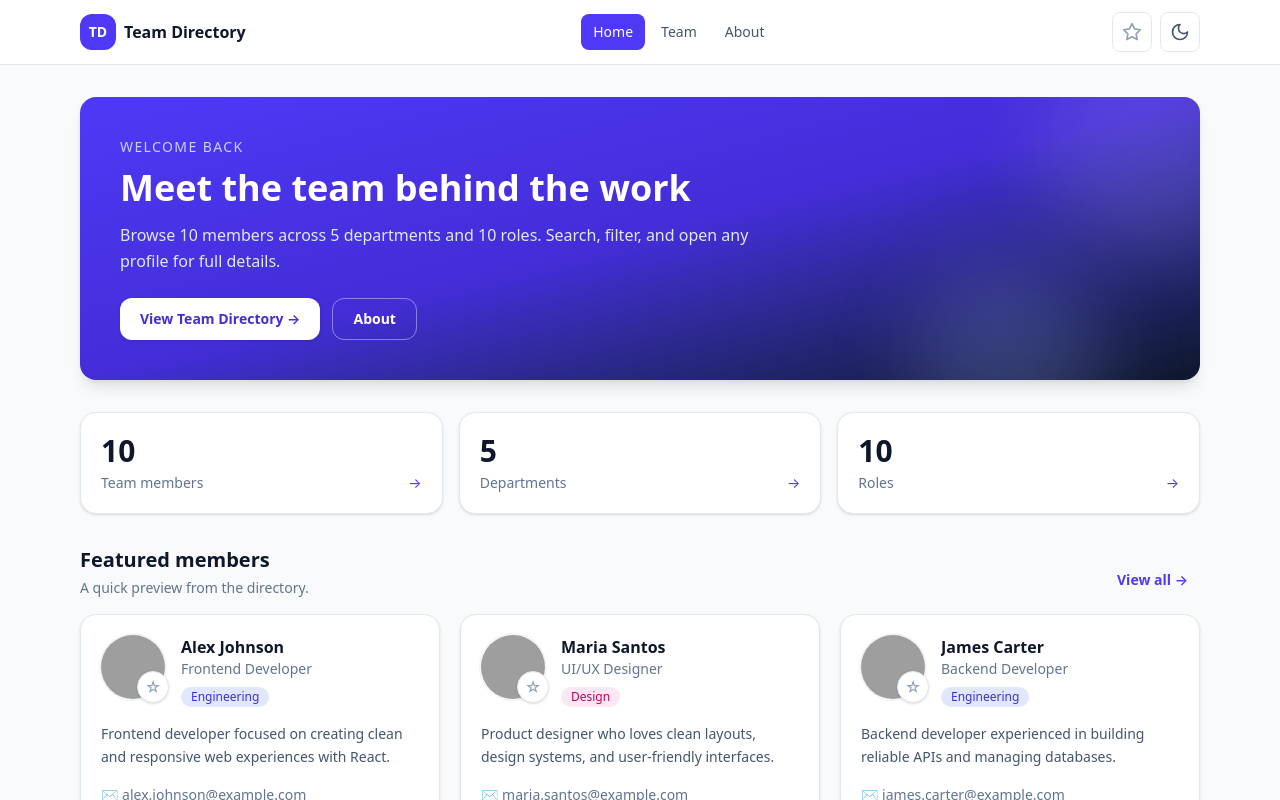
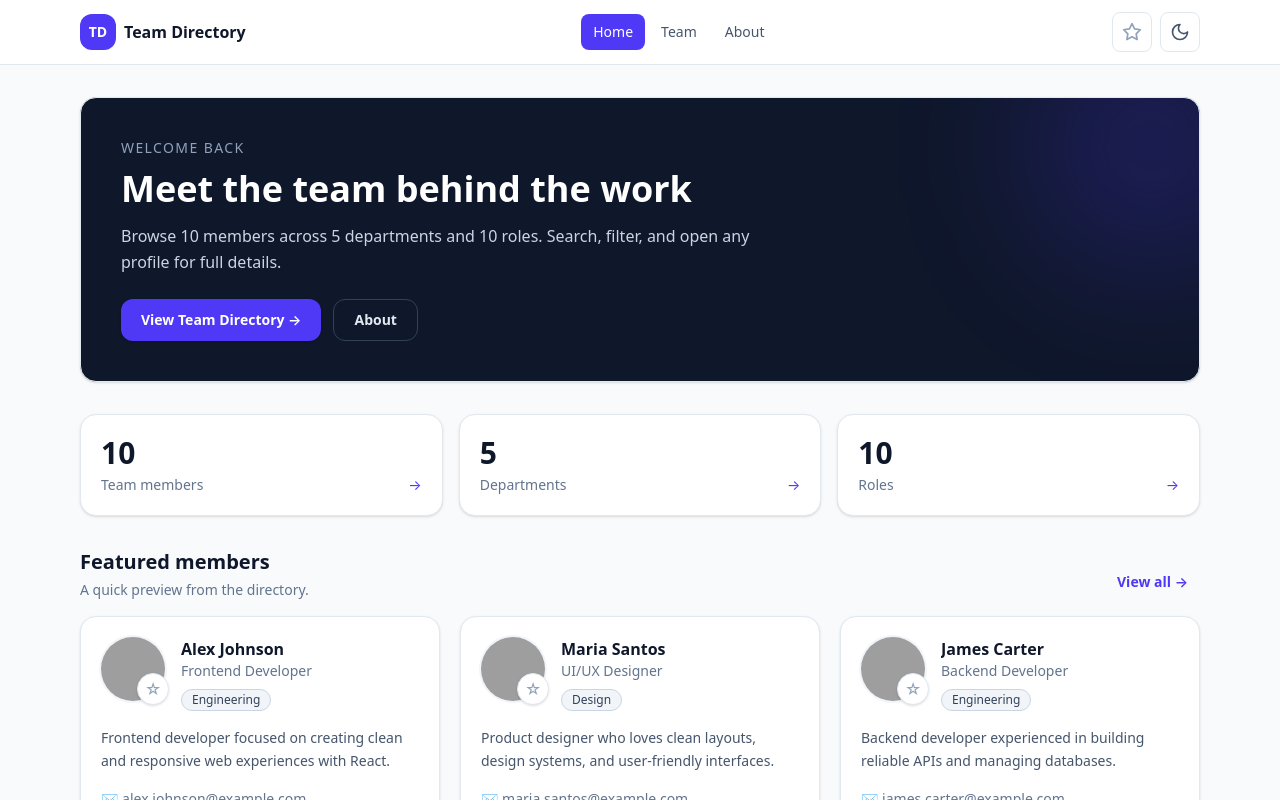
Before and after one commit to Sauce2882/Filoteo_Practical, a React (Vite) app: page / in a window 1280 px wide. Shown: the top 800 px of the page. Built offline with nearby package versions, Linux system fonts and the light colour scheme; grey boxes are pictures that could not be loaded.

Commit message:
style: apply 60-30-10 color rule across UI

```diff
--- a/src/components/TeamMemberCard.jsx
+++ b/src/components/TeamMemberCard.jsx
@@ -2,11 +2,11 @@ import { Link } from "react-router-dom";
 import useFavorites from "../hooks/useFavorites.js";
 
 const departmentStyles = {
-  Engineering: "bg-indigo-100 text-indigo-700 dark:bg-indigo-500/20 dark:text-indigo-300",
-  Design: "bg-pink-100 text-pink-700 dark:bg-pink-500/20 dark:text-pink-300",
-  Product: "bg-emerald-100 text-emerald-700 dark:bg-emerald-500/20 dark:text-emerald-300",
-  Marketing: "bg-violet-100 text-violet-700 dark:bg-violet-500/20 dark:text-violet-300",
-  Data: "bg-amber-100 text-amber-700 dark:bg-amber-500/20 dark:text-amber-300",
+  Engineering: "border-slate-300 bg-slate-100 text-slate-700 dark:border-slate-600 dark:bg-slate-700/50 dark:text-slate-200",
+  Design: "border-slate-300 bg-slate-100 text-slate-700 dark:border-slate-600 dark:bg-slate-700/50 dark:text-slate-200",
+  Product: "border-slate-300 bg-slate-100 text-slate-700 dark:border-slate-600 dark:bg-slate-700/50 dark:text-slate-200",
+  Marketing: "border-slate-300 bg-slate-100 text-slate-700 dark:border-slate-600 dark:bg-slate-700/50 dark:text-slate-200",
+  Data: "border-slate-300 bg-slate-100 text-slate-700 dark:border-slate-600 dark:bg-slate-700/50 dark:text-slate-200",
 };
 
 function getInitials(name) {
@@ -21,7 +21,7 @@ function getInitials(name) {
 export default function TeamMemberCard({ user }) {
   const { isFavorite, toggleFavorite } = useFavorites();
   const favorite = isFavorite(user.id);
-  const badgeClass = departmentStyles[user.department] ?? "bg-slate-100 text-slate-700 dark:bg-slate-700 dark:text-slate-200";
+  const badgeClass = departmentStyles[user.department] ?? "border-slate-300 bg-slate-100 text-slate-700 dark:border-slate-600 dark:bg-slate-700/50 dark:text-slate-200";
 
   return (
     <article className="group flex flex-col rounded-2xl border border-slate-200 bg-white p-5 shadow-sm transition hover:-translate-y-1 hover:shadow-lg dark:border-slate-700 dark:bg-slate-900 dark:hover:shadow-black/40">
@@ -65,7 +65,7 @@ export default function TeamMemberCard({ user }) {
           <h3 className="truncate text-base font-semibold text-slate-900 dark:text-white">{user.name}</h3>
           <p className="truncate text-sm text-slate-500 dark:text-slate-400">{user.role}</p>
           <span
-            className={`mt-2 inline-block rounded-full px-2.5 py-0.5 text-xs font-medium ${badgeClass}`}
+            className={`mt-2 inline-block rounded-full border px-2.5 py-0.5 text-xs font-medium ${badgeClass}`}
           >
             {user.department}
           </span>
--- a/src/pages/Dashboard.jsx
+++ b/src/pages/Dashboard.jsx
@@ -17,35 +17,31 @@ export default function Dashboard() {
 
   return (
     <div className="space-y-8">
-      <section className="relative overflow-hidden rounded-2xl bg-gradient-to-br from-indigo-600 via-indigo-700 to-slate-900 p-8 text-white shadow-lg sm:p-10">
+      <section className="relative overflow-hidden rounded-2xl border border-slate-200 bg-slate-900 p-8 text-white shadow-sm sm:p-10 dark:border-slate-700">
         <div
           aria-hidden="true"
-          className="pointer-events-none absolute -right-16 -top-16 h-56 w-56 rounded-full bg-white/10 blur-2xl"
+          className="pointer-events-none absolute -right-20 -top-20 h-64 w-64 rounded-full bg-indigo-600/20 blur-3xl"
         />
-        <div
-          aria-hidden="true"
-          className="pointer-events-none absolute -bottom-20 right-24 h-48 w-48 rounded-full bg-indigo-300/20 blur-2xl"
-        />
-        <p className="relative text-sm font-medium uppercase tracking-widest text-indigo-200">
+        <p className="relative text-sm font-medium uppercase tracking-widest text-slate-400">
           Welcome back
         </p>
         <h1 className="relative mt-2 max-w-2xl text-3xl font-bold leading-tight sm:text-4xl">
           Meet the team behind the work
         </h1>
-        <p className="relative mt-3 max-w-2xl text-sm leading-relaxed text-indigo-100 sm:text-base">
+        <p className="relative mt-3 max-w-2xl text-sm leading-relaxed text-slate-300 sm:text-base">
           Browse {totalMembers} members across {totalDepartments} departments and{" "}
           {totalRoles} roles. Search, filter, and open any profile for full details.
         </p>
         <div className="relative mt-6 flex flex-wrap gap-3">
           <Link
             to="/team"
-            className="inline-flex items-center justify-center rounded-xl bg-white px-5 py-2.5 text-sm font-semibold text-indigo-700 shadow transition hover:bg-indigo-50 focus:outline-none focus-visible:ring-2 focus-visible:ring-white focus-visible:ring-offset-2 focus-visible:ring-offset-indigo-700"
+            className="inline-flex items-center justify-center rounded-xl bg-indigo-600 px-5 py-2.5 text-sm font-semibold text-white shadow-sm transition hover:bg-indigo-500 focus:outline-none focus-visible:ring-2 focus-visible:ring-indigo-400 focus-visible:ring-offset-2 focus-visible:ring-offset-slate-900"
           >
             View Team Directory →
           </Link>
           <Link
             to="/about"
-            className="inline-flex items-center justify-center rounded-xl border border-white/40 px-5 py-2.5 text-sm font-semibold text-white transition hover:bg-white/10"
+            className="inline-flex items-center justify-center rounded-xl border border-slate-700 px-5 py-2.5 text-sm font-semibold text-slate-200 transition hover:border-slate-600 hover:bg-slate-800"
           >
             About
           </Link>
--- a/src/pages/UserProfile.jsx
+++ b/src/pages/UserProfile.jsx
@@ -41,7 +41,7 @@ export default function UserProfile() {
       </Link>
 
       <section className="overflow-hidden rounded-2xl border border-slate-200 bg-white shadow-sm dark:border-slate-700 dark:bg-slate-900">
-        <div className="h-28 bg-gradient-to-r from-indigo-600 via-violet-600 to-slate-900" />
+        <div className="h-24 border-b border-slate-200 bg-slate-900 dark:border-slate-700" />
         <div className="px-6 pb-6 sm:px-8 sm:pb-8">
           <div className="-mt-10 flex flex-col gap-4 sm:flex-row sm:items-end">
             <img
```
